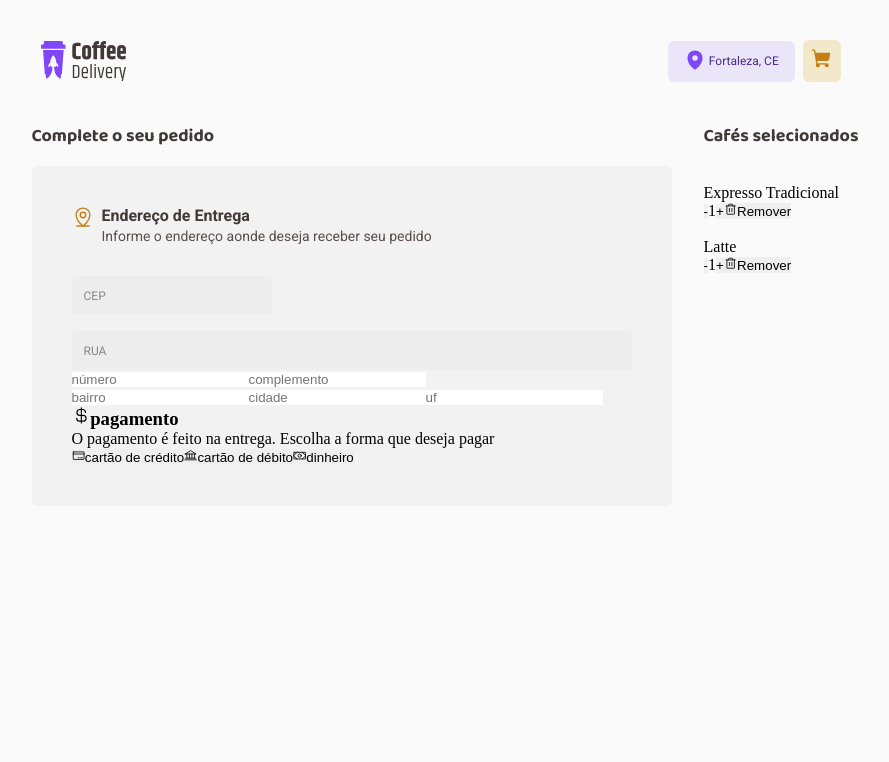
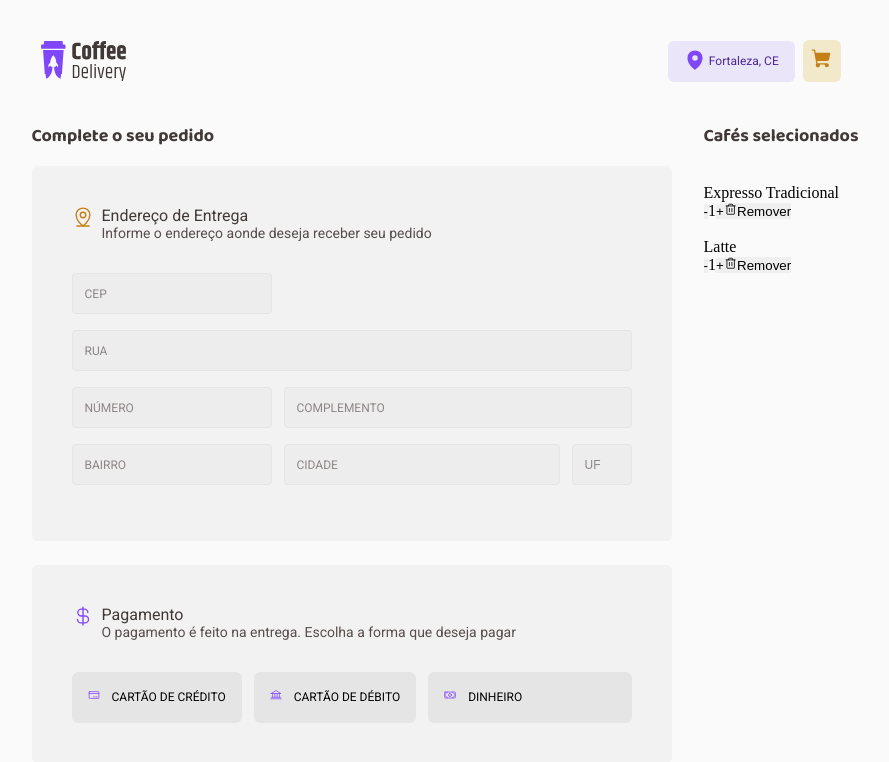
Before and after one commit to maike-k/CoffeDelivery, a React (Vite) app: page /history in a window 1280 px wide. Shown: the top 762 px of the page, without its empty margins (195-1084 px from the left). Built offline with nearby package versions, Linux system fonts and the light colour scheme.

Commit message:
Checkout Button

```diff
--- a/src/pages/Checkout/index.tsx
+++ b/src/pages/Checkout/index.tsx
@@ -1,13 +1,13 @@
 import { MapPinLine, CurrencyDollar, CreditCard, Bank, Money, Trash } from 'phosphor-react'
-import { CheckoutAddress, CheckoutContainer, CheckoutData, CheckoutForm, CheckoutOne, CheckoutThree, CheckoutTwo } from './styles'
+import { CheckoutAddress, CheckoutContainer, CheckoutData, CheckoutForm, CheckoutOne, CheckoutPayment, CheckoutPaymentInfo, CheckoutThree, CheckoutTwo, PaymentCash } from './styles'
 export const Checkout = () => {
 
   return (
     <CheckoutContainer>
-      <div>
+      <main>
         <h2>Complete o seu pedido</h2>
-        <CheckoutForm>
-          <form>
+        <form>
+          <CheckoutForm>
             <CheckoutAddress>
               <i><MapPinLine size={22} /></i>
               <div>
@@ -32,30 +32,32 @@ export const Checkout = () => {
                 <input type="text" placeholder='uf' />
               </CheckoutThree>
             </CheckoutData>
-            <div>
-              <h3>
-                <CurrencyDollar />
-                pagamento
-              </h3>
-              <span>O pagamento é feito na entrega. Escolha a forma que deseja pagar</span>
-            </div>
-            <div>
+          </CheckoutForm>
+          <CheckoutPayment>
+            <CheckoutPaymentInfo>
+              <i><CurrencyDollar size={22} /></i>
+              <div>
+                <strong>Pagamento</strong>
+                <span>O pagamento é feito na entrega. Escolha a forma que deseja pagar</span>
+              </div>
+            </CheckoutPaymentInfo>
+            <PaymentCash>
               <button>
-                <CreditCard />
+                <i> <CreditCard size={12} /></i>
                 cartão de crédito
               </button>
               <button>
-                <Bank />
+                <i><Bank size={12} /></i>
                 cartão de débito
               </button>
               <button>
-                <Money />
+                <i> <Money size={12} /></i>
                 dinheiro
               </button>
-            </div>
-          </form>
-        </CheckoutForm>
-      </div>
+            </PaymentCash>
+          </CheckoutPayment>
+        </form>
+      </main>
       <div>
         <h2>Cafés selecionados</h2>
         <div>
--- a/src/pages/Checkout/styles.ts
+++ b/src/pages/Checkout/styles.ts
@@ -5,13 +5,12 @@ export const CheckoutContainer = styled.div`
   justify-content: center;
   gap: 2rem;
 
-
   h2 {
     font-size: 1.12rem;
     font-family: 'Baloo 2', sans-serif;
     font-weight: 700;
     color: ${(props) => props.theme['gray-500']};
-    margin-bottom: 1rem;;
+    margin-bottom: 1rem;
   }
 `
 
@@ -34,13 +33,12 @@ export const CheckoutAddress = styled.div`
   div {
     display: flex;
     flex-direction: column;
-    gap: 0.2rem;
   }
 
   strong {
     font-size: 1rem;
     font-family: 'Roboto', sans-serif;
-    font-weight: 700;
+    font-weight: 400;
     color: ${(props) => props.theme['gray-500']};
   }
 
@@ -68,12 +66,70 @@ export const CheckoutOne = styled.div`
     padding: .75rem;
     width: 12.5rem;
     background: ${(props) => props.theme['light-300']};
+    border: 1px solid ${(props) => props.theme['light-400']};
+
 
     &::placeholder {
     font-family: 'Roboto', sans-serif;
     font-size: .75rem;
     text-transform: uppercase;
     color: ${(props) => props.theme['gray-300']};
+    display: flex;
+    justify-content: space-between;
+
+  }
+
+  &:focus {
+    border: 1px solid ${(props) => props.theme['yellow-700']};
+    color: ${(props) => props.theme['gray-400']};
+  }
+  }
+
+  input:last-child {
+    width: 100%;
+    padding: .75rem;
+    border-radius: 4px;
+    background: ${(props) => props.theme['light-300']};
+    border: 1px solid ${(props) => props.theme['light-400']};
+
+
+    &::placeholder {
+    font-family: 'Roboto', sans-serif;
+    font-size: .75rem;
+    text-transform: uppercase;
+    color: ${(props) => props.theme['gray-300']};
+
+    }
+
+  &:focus {
+    border: 1px solid ${(props) => props.theme['yellow-700']};
+    color: ${(props) => props.theme['gray-400']};
+  }
+  }
+
+
+
+`
+export const CheckoutTwo = styled.div`
+  display: flex;
+  margin: 1rem 0;
+  gap: .75rem;
+
+  input:first-child {
+    border-radius: 4px;
+    padding: .75rem;
+    width: 12.5rem;
+    background: ${(props) => props.theme['light-300']};
+    border: 1px solid ${(props) => props.theme['light-400']};
+
+
+    &::placeholder {
+    font-family: 'Roboto', sans-serif;
+    font-size: .75rem;
+    text-transform: uppercase;
+    color: ${(props) => props.theme['gray-300']};
+    display: flex;
+    justify-content: space-between;
 
   }
 
@@ -85,10 +141,12 @@ export const CheckoutOne = styled.div`
   }
 
   input:last-child {
-    width: 100%;
+    flex: 1;
     padding: .75rem;
     border-radius: 4px;
     background: ${(props) => props.theme['light-300']};
+    border: 1px solid ${(props) => props.theme['light-400']};
+
 
     &::placeholder {
     font-family: 'Roboto', sans-serif;
@@ -104,9 +162,164 @@ export const CheckoutOne = styled.div`
   }
   }
 
+`
+
+export const CheckoutThree = styled.div`
+  display: flex;
+  margin: 1rem 0;
+  gap: .75rem;
 
 
+
+  input:first-child{
+    border-radius: 4px;
+    padding: .75rem;
+    width: 12.5rem;
+    background: ${(props) => props.theme['light-300']};
+    border: 1px solid ${(props) => props.theme['light-400']
+  };
+
+
+    &::placeholder {
+    font-family: 'Roboto', sans-serif;
+    font-size: .75rem;
+    text-transform: uppercase;
+    color: ${(props) => props.theme['gray-300']};
+    display: flex;
+    justify-content: space-between;
+
+  }
+
+  &:focus {
+    border: 1px solid ${(props) => props.theme['yellow-700']};
+    color: ${(props) => props.theme['gray-400']};
+
+  }
+  }
+
+
+
+  input:nth-child(2) {
+  flex: 1;
+  padding: .75rem;
+  border-radius: 4px;
+  background: ${(props) => props.theme['light-300']};
+  border: 1px solid ${(props) => props.theme['light-400']
+  };
+
+
+
+  &::placeholder {
+  font-family: 'Roboto', sans-serif;
+  font-size: .75rem;
+  text-transform: uppercase;
+  color: ${(props) => props.theme['gray-300']};
+
+
+  }
+
+  &:focus {
+    border: 1px solid ${(props) => props.theme['yellow-700']};
+    color: ${(props) => props.theme['gray-400']};
+  }
+
+  }
+
+  input:last-child {
+  width: 60px;
+  padding: .75rem;
+  border-radius: 4px;
+  background: ${(props) => props.theme['light-300']};
+  border: 1px solid ${(props) => props.theme['light-400']
+  };
+
+
+
+  &::placeholder {
+  font-family: 'Roboto', sans - serif;
+  font-size: .75rem;
+  text-transform: uppercase;
+  color: ${(props) => props.theme['gray-300']};
+}
+
+  &:focus {
+  border: 1px solid ${(props) => props.theme['yellow-700']};
+  color: ${(props) => props.theme['gray-400']};
+}
+}
 `
-export const CheckoutTwo = styled.div``
 
-export const CheckoutThree = styled.div``
+export const CheckoutPayment = styled.div`
+margin: 1.5rem 0;
+background: ${(props) => props.theme['light-200']};
+padding: 2.5rem;
+border-radius: 6px;
+
+`
+export const CheckoutPaymentInfo = styled.div`
+display: flex;
+gap: .5rem;
+
+  i {
+  color: ${(props) => props.theme['blue-300']}
+}
+
+  div {
+  display: flex;
+  flex-direction: column;
+
+}
+
+ strong {
+  font-family: 'Roboto', sans-serif;
+  font-weight: 400;
+  font-size: 1rem;
+  color: ${(props) => props.theme['gray-500']};
+}
+
+  span {
+  font-size: .875rem;
+  font-family: 'Roboto', sans-serif;
+  font-weight: 400;
+  color: ${(props) => props.theme['gray-400']};
+}
+
+`
+
+export const PaymentCash = styled.div`
+
+  display: flex;
+  gap: .75rem;
+  margin-top: 2rem;
+
+  i {
+  color: ${(props) => props.theme['blue-300']};
+ }
+
+  button {
+  display: flex;
+  align-items: center;
+  gap: .75rem;
+  border-radius: 6px;
+  background: ${(props) => props.theme['light-400']};
+  padding: 1rem;
+  font-size: .75rem;
+  font-weight: 400;
+  font-family: 'Roboto', sans-serif;
+  text-transform: uppercase;
+  cursor: pointer;
+  line-height: 1.6;
+  background: ${(props) => props.theme['light-400']};
+  transition: .2s all;
+
+  &:hover {
+    background: ${(props) => props.theme['light-500']}
+  }
+
+  }
+
+
+  button:last-child {
+    flex: 1;
+  }
+`
```
